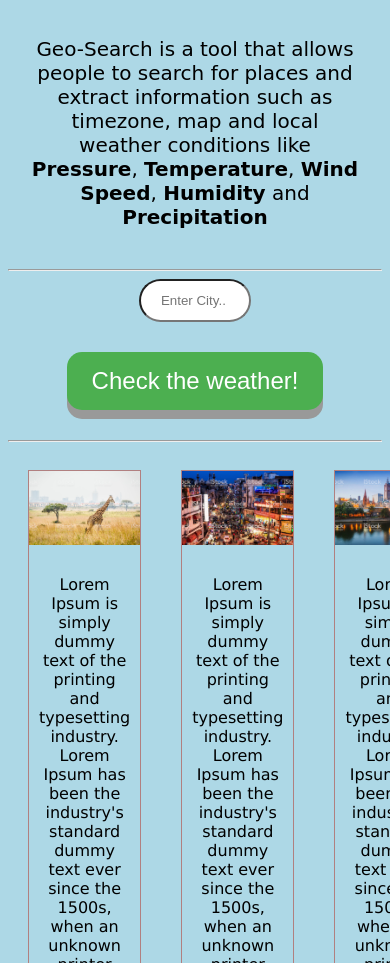
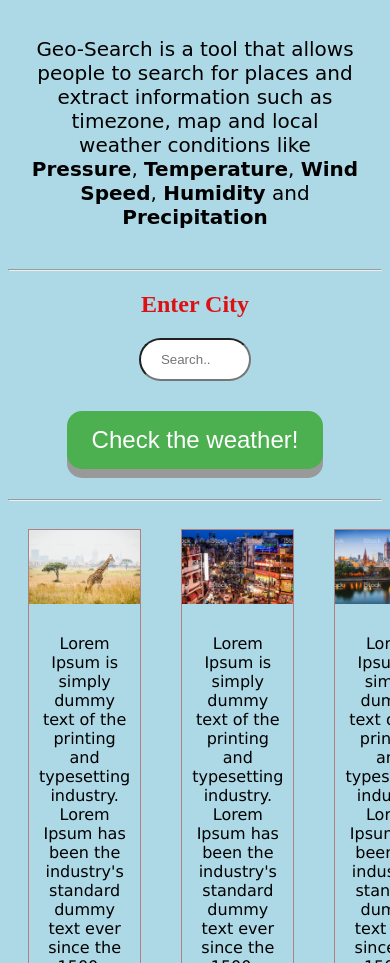
Before and after one commit to nyakagwafred/OpenCL, a website: page index.html in a window 390 px wide. Shown: the part 137-1100 px from the top of the page. Drawn offline with Linux system fonts and the light colour scheme; a web font is replaced by a local one.

Commit message:
modified:   index.html working on responsive practice

```diff
--- a/index.html
+++ b/index.html
@@ -3,7 +3,7 @@
 
 <head>
     <meta charset="utf-8">
-    <title>The HTML5 Herald</title>
+    <title>The Capstone Project | Welcome</title>
     <meta name="description" content="Capstone">
     <meta name="FN" content="Owner">
     <link rel="stylesheet" href="CSS/text.css">
@@ -11,8 +11,6 @@
 </head>
 
 <body>
-
-
     <h1 class="headerOne">GeoSearch Capstone Project</h1>
     <p class="paragraph"> Geo-Search is a tool that allows people to search for places and extract information such as
     timezone, map and local weather conditions like <strong>Pressure</strong>,
@@ -20,15 +18,18 @@
     <strong>Precipitation</strong> </p>
 
     <hr>
+
+    <h2 class="firsth1">Enter City</h2>
+
     <div class="row">
         <form class="col-sm-8 offset-sm-2" id="city-form">
             <div class="form-group">
-                <input class="inputter" type="text" id="city" placeholder="Enter City.." required>
+                <input class="inputter" type="text" id="city" placeholder="Search.." required>
             </div>
             <button class="btn btn-success" type="submit">Check the weather!</button>
         </form>
     </div>
-    <div class="row">
+
 
     <h2 class="firsth1" id="updateText"></h2>
     <h4 class="firsth1" id="pressure"></h4>
```
